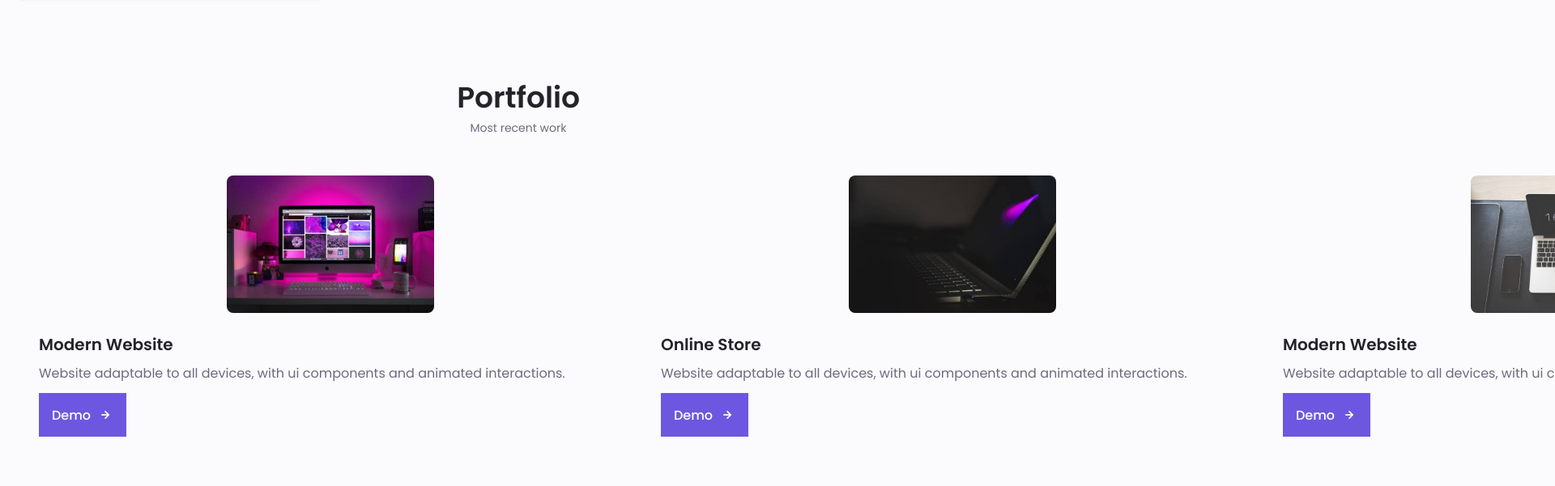
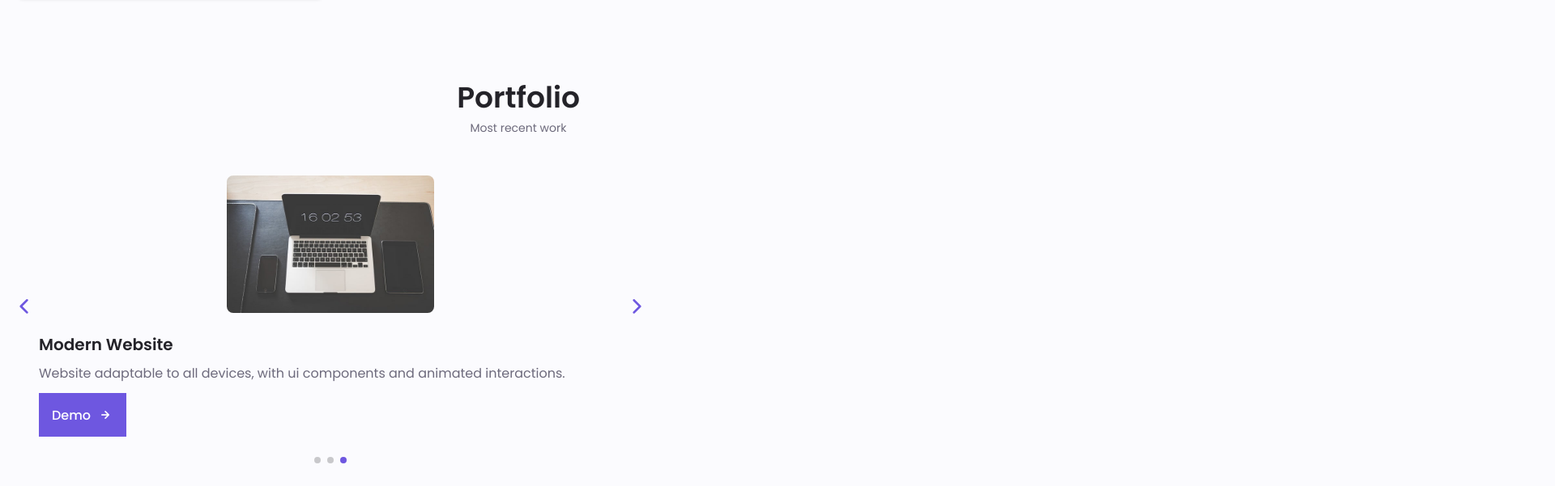
Before and after one commit to mhasan-cmt/Developers-Portfolio, a plain HTML site: page index.html in a window 1280 px wide. Shown: the part 3349-3950 px from the top of the page at 81% size, 1920 px wide, since content can reach past the window. Drawn offline with nearby package versions, Linux system fonts and the light colour scheme.

Commit message:
swiper functionality added

```diff
--- a/assets/css/style.css
+++ b/assets/css/style.css
@@ -606,7 +606,31 @@ img{
 .portfolio_button:hover .button_icon{
     transform: translateX(.25rem);
 }
-
+.swiper-button-prev::after,
+.swiper-button-next::after{
+    content: '';
+}
+.swiper_portfolio-icon{
+    font-size: 2rem;
+    color: var(--first-color);
+}
+.swiper-button-prev{
+    left: -.5rem;
+}
+.swiper-button-next{
+    right: -.5rem;
+}
+.swiper-horizontal>.swiper-pagination-bullets{
+    bottom: -2.5rem;
+}
+.swiper-pagination-bullet-active{
+    background-color: var(--first-color);
+}
+.swiper-button-next,
+.swiper-button-prev,
+.swiper-pagination-bullet{
+    outline: none;
+}
 /*==================== PROJECT IN MIND ====================*/
 
 
--- a/assets/js/main.js
+++ b/assets/js/main.js
@@ -89,7 +89,18 @@ modalCloses.forEach((modalClose)=>{
 
 
 /*==================== PORTFOLIO SWIPER  ====================*/
-
+let swiper = new Swiper(".portfolio_container", {
+    cssMode: true,
+    loop: true,
+    navigation: {
+      nextEl: ".swiper-button-next",
+      prevEl: ".swiper-button-prev",
+    },
+    pagination: {
+      el: ".swiper-pagination",
+      clickable: true
+    }
+  });
 
 /*==================== TESTIMONIAL ====================*/
 
--- a/index.html
+++ b/index.html
@@ -728,6 +728,14 @@
                             </div>
                         </div>
                     </div>
+
+                    <div class="swiper-button-next">
+                        <i class="uil uil-angle-right-b swiper_portfolio-icon"></i>
+                    </div>
+                    <div class="swiper-button-prev">
+                        <i class="uil uil-angle-left-b swiper_portfolio-icon"></i>
+                    </div>
+                    <div class="swiper-pagination"></div>
                 </div>
             </section>
 
```
